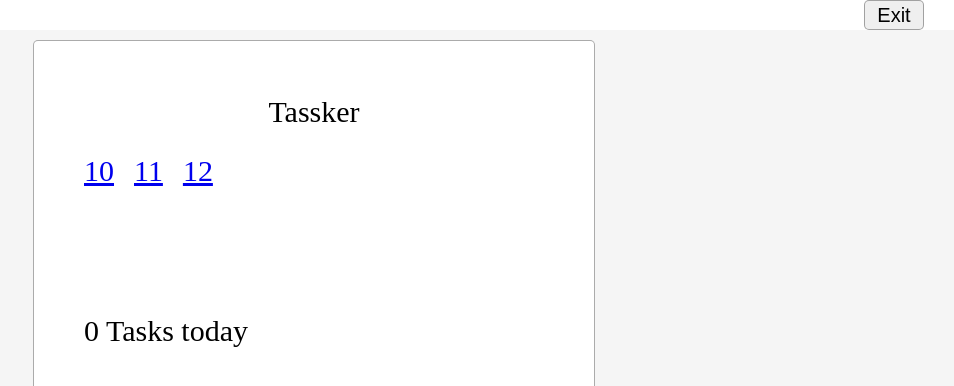
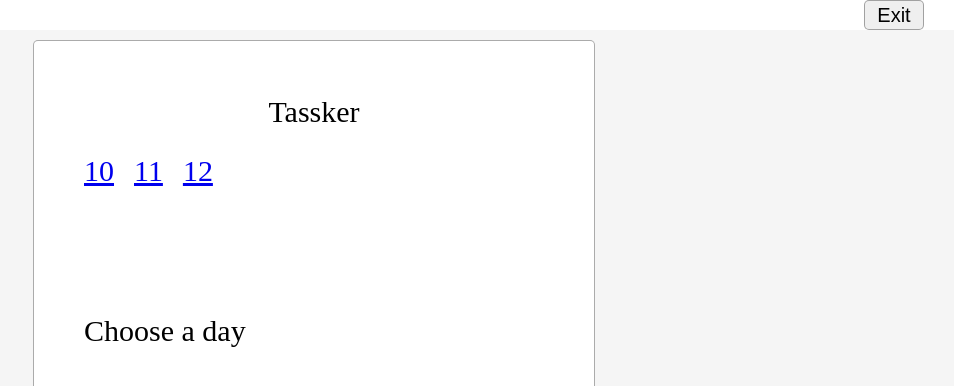
Before and after one commit to UnicornBlood123/Clever-to-do-list, a React (Create React App) app: page / in a window 1280 px wide. Shown: the top 386 px of the page, without its empty margins (326-1280 px from the left). Built offline with nearby package versions, Linux system fonts and the light colour scheme; no server answers; the database is empty; sample sign-in values are in the browser's storage.

Commit message:
commit_5

```diff
--- a/src/Components/TaskList/TaskList.tsx
+++ b/src/Components/TaskList/TaskList.tsx
@@ -17,7 +17,7 @@ function TaskList({tasks, loading, updateText, updateCheck}: any) {
         return (
             <div className="TaskList">
                 <Routes>
-                    <Route index element={<Tasks tasks={tasks} update={updateText}/>}/>
+                    <Route index element={<div>Choose a day</div>}/>
                     <Route path="day/:id" element={<Tasks tasks={tasks} update={updateCheck}/>}/>
                     <Route path='task/:id' element={<TaskText tasks={tasks} update={updateText}/>}/>
                     <Route path="*" element={<Navigate to={'/'}/>}/>
--- a/src/Components/Tasks/Tasks.tsx
+++ b/src/Components/Tasks/Tasks.tsx
@@ -4,10 +4,10 @@ import Task from "../Task/Task";
 import {useParams} from "react-router-dom";
 
 
-function Tasks({tasks, update, first}: any) {
+function Tasks({tasks, update}: any) {
     const paramsId = useParams().id;
     const [value, setValue] = useState<boolean[]>(tasks.map((task:any)=>task.done));
-    const data: any = [];
+    const data:any = [];
 
     React.useEffect(() => {
         update(value, paramsId)
```
